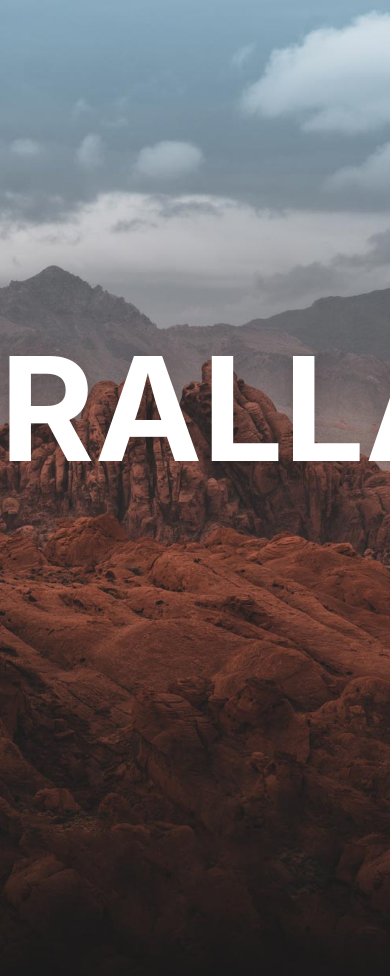
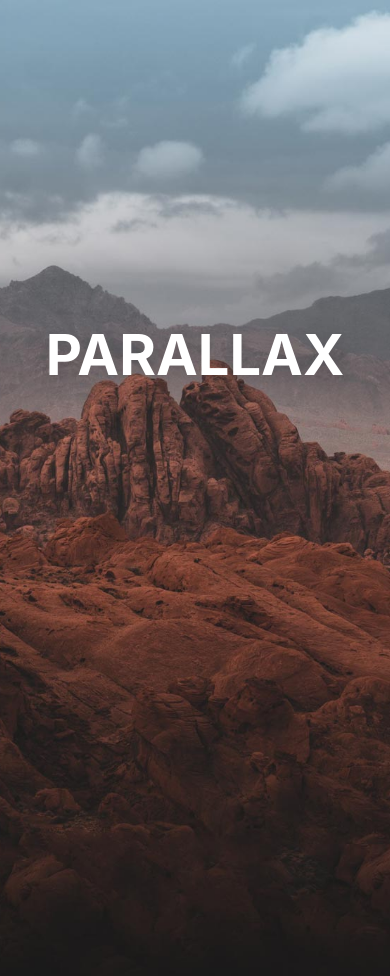
Before and after one commit to jqlee85/parallax-demos, a React (Create React App) app: page / in a window 390 px wide. Shown: the top 976 px of the page. Built offline with nearby package versions, Linux system fonts and the light colour scheme.

Commit message:
media query font size

```diff
--- a/src/App.css
+++ b/src/App.css
@@ -41,7 +41,7 @@ body {
 }
 .parallax-layer.content h1 {
   margin: 0 auto;
-  font-size: 9em;
+  font-size: 16em;
   text-transform: uppercase;
 }
 .front-foreground-element {
@@ -75,6 +75,27 @@ body {
   padding: 0;
   margin:0;
 }
+@media screen and ( min-width: 1201px ) and ( max-width: 1800px ) {
+  .parallax-layer.content h1 {
+    font-size: 12em;
+  }
+}
+@media screen and ( min-width: 801px ) and ( max-width: 1200px ) {
+  .parallax-layer.content h1 {
+    font-size: 9em;
+  }
+}
+@media screen and ( min-width: 501px ) and ( max-width: 800px ) {
+  .parallax-layer.content h1 {
+    font-size: 5em;
+  }
+}
+
+@media screen and (max-width: 500px) {
+  .parallax-layer.content h1 {
+    font-size: 3.5em;
+  }
+}
 
 /* Minimum aspect ratio */
 @media (min-aspect-ratio: 3/2) {
```
